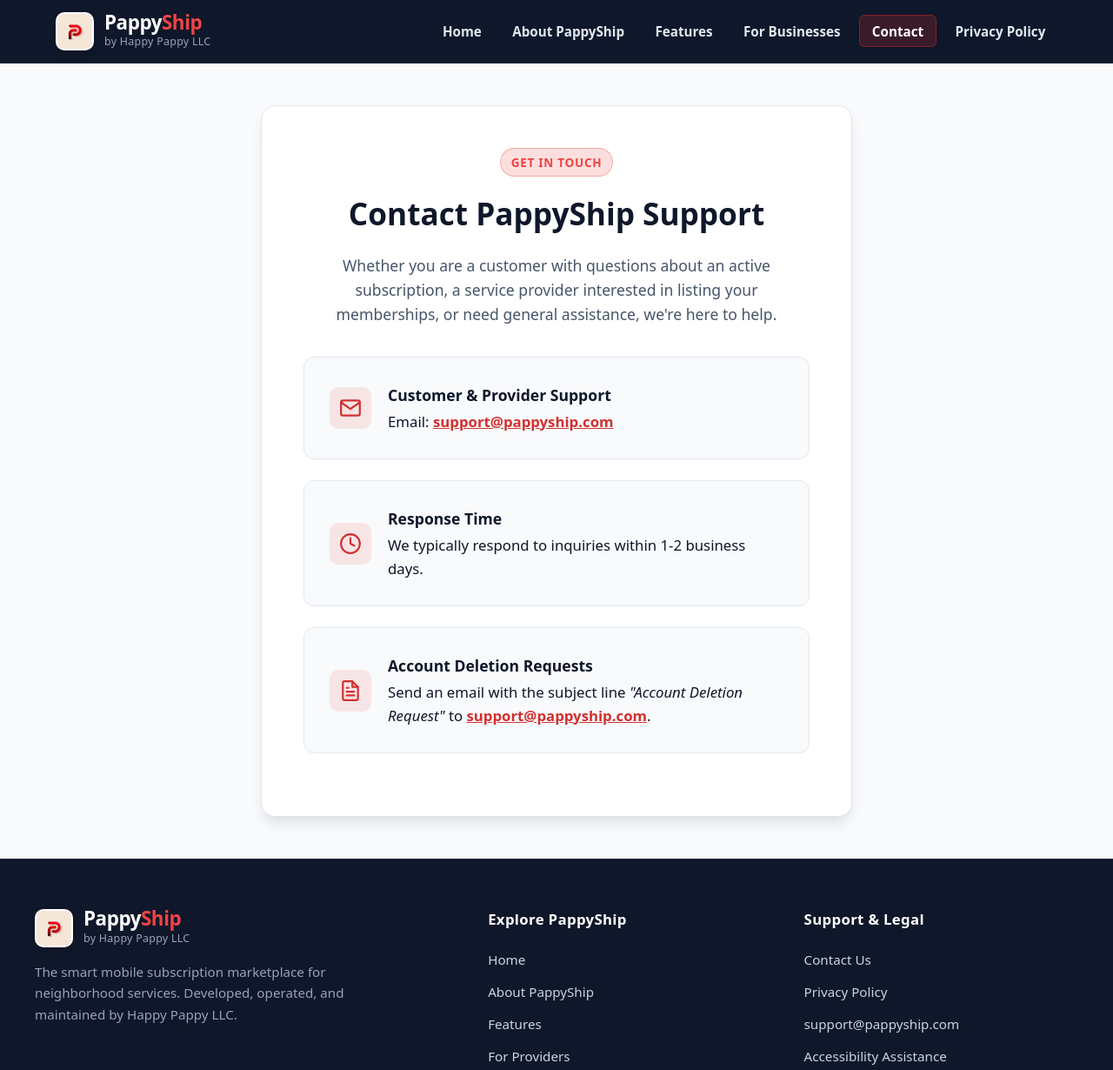
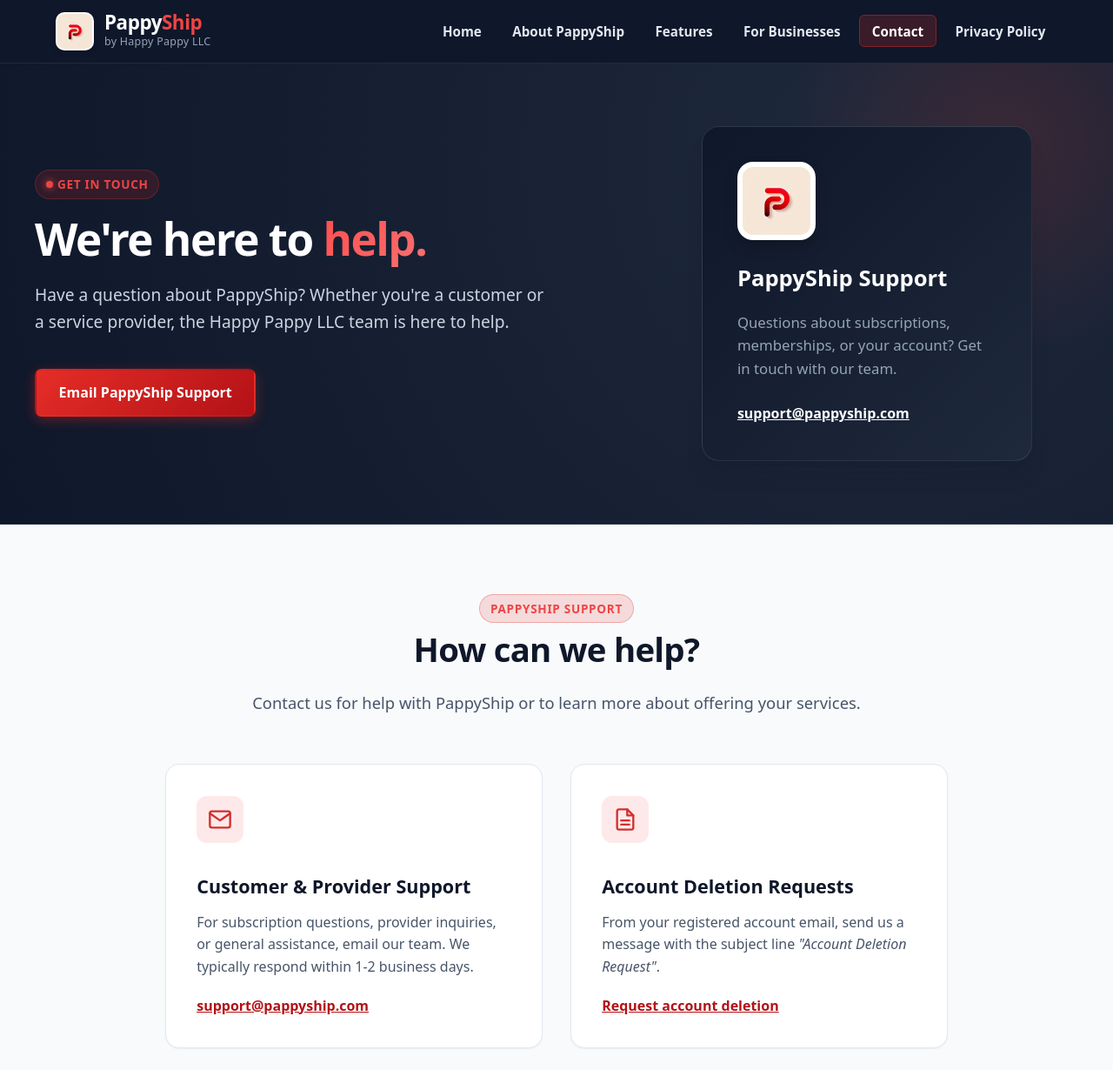
Before and after one commit to WaliHassanKhan/happypappyllc, a plain HTML site: page contact.html in a window 1280 px wide. Shown: the top 1230 px of the page at 87% size. Drawn offline with Linux system fonts and the light colour scheme.

Commit message:
contacts page updated

```diff
--- a/contact.html
+++ b/contact.html
@@ -39,54 +39,67 @@
 
   <!-- Main Content -->
   <main id="main-content" tabindex="-1">
-    <section id="contact" aria-labelledby="contact-heading">
-      <span class="badge badge-red" style="display: block; width: fit-content; margin: 0 auto 1em;">Get In Touch</span>
-      <h2 id="contact-heading">Contact PappyShip Support</h2>
-      <p>
-        Whether you are a customer with questions about an active subscription,
-        a service provider interested in listing your memberships, or need general assistance,
-        we're here to help.
+    <section class="hero" aria-labelledby="contact-heading">
+      <div class="hero-container">
+        <div class="hero-content">
+          <span class="badge badge-red">
+            <span class="badge-dot" aria-hidden="true"></span>
+            Get In Touch
+          </span>
+          <h1 id="contact-heading" class="hero-title">We're here to <span class="highlight">help.</span></h1>
+          <p class="hero-subtitle">
+            Have a question about PappyShip? Whether you're a customer or a service provider,
+            the Happy Pappy LLC team is here to help.
           </p>
+          <div class="hero-actions">
+            <a href="mailto:support@pappyship.com" class="btn btn-primary">Email PappyShip Support</a>
+          </div>
+        </div>
+        <div class="hero-visual">
+          <div class="overview-card-display contact-brand-card">
+            <div class="logo-center">
+              <img src="assets/pappyship_logo_256.png" alt="" width="78" height="78">
+            </div>
+            <h2>PappyShip Support</h2>
+            <p>Questions about subscriptions, memberships, or your account? Get in touch with our team.</p>
+            <a href="mailto:support@pappyship.com">support@pappyship.com</a>
+          </div>
+        </div>
+      </div>
+    </section>
 
-      <div class="contact-card-box">
-        <div class="contact-card-icon" aria-hidden="true">
-          <svg width="26" height="26" viewBox="0 0 24 24" fill="none" stroke="currentColor" stroke-width="2" stroke-linecap="round" stroke-linejoin="round">
-            <path d="M4 4h16c1.1 0 2 .9 2 2v12c0 1.1-.9 2-2 2H4c-1.1 0-2-.9-2-2V6c0-1.1.9-2 2-2z"></path>
+    <section id="contact" class="section" aria-labelledby="support-heading">
+      <div class="section-container">
+        <div class="section-header">
+          <span class="badge badge-red">PappyShip Support</span>
+          <h2 id="support-heading">How can we help?</h2>
+          <p>Contact us for help with PappyShip or to learn more about offering your services.</p>
+        </div>
+        <div class="contact-cards">
+          <article class="card">
+            <div class="card-icon" aria-hidden="true">
+              <svg viewBox="0 0 24 24" fill="none" stroke="currentColor" stroke-width="2" stroke-linecap="round" stroke-linejoin="round">
+                <rect x="2" y="4" width="20" height="16" rx="2"></rect>
                 <polyline points="22,6 12,13 2,6"></polyline>
               </svg>
             </div>
-        <div class="contact-card-info">
-          <h4>Customer & Provider Support</h4>
-          <p>Email: <a href="mailto:support@pappyship.com">support@pappyship.com</a></p>
-        </div>
-      </div>
-
-      <div class="contact-card-box">
-        <div class="contact-card-icon" aria-hidden="true">
-          <svg width="26" height="26" viewBox="0 0 24 24" fill="none" stroke="currentColor" stroke-width="2" stroke-linecap="round" stroke-linejoin="round">
-            <circle cx="12" cy="12" r="10"></circle>
-            <polyline points="12 6 12 12 16 14"></polyline>
-          </svg>
-        </div>
-        <div class="contact-card-info">
-          <h4>Response Time</h4>
-          <p>We typically respond to inquiries within 1-2 business days.</p>
-        </div>
-      </div>
-
-      <div class="contact-card-box">
-        <div class="contact-card-icon" aria-hidden="true">
-          <svg width="26" height="26" viewBox="0 0 24 24" fill="none" stroke="currentColor" stroke-width="2" stroke-linecap="round" stroke-linejoin="round">
+            <h3>Customer &amp; Provider Support</h3>
+            <p>For subscription questions, provider inquiries, or general assistance, email our team. We typically respond within 1-2 business days.</p>
+            <a class="contact-card-link" href="mailto:support@pappyship.com">support@pappyship.com</a>
+          </article>
+          <article class="card">
+            <div class="card-icon" aria-hidden="true">
+              <svg viewBox="0 0 24 24" fill="none" stroke="currentColor" stroke-width="2" stroke-linecap="round" stroke-linejoin="round">
                 <path d="M14 2H6a2 2 0 0 0-2 2v16a2 2 0 0 0 2 2h12a2 2 0 0 0 2-2V8z"></path>
                 <polyline points="14 2 14 8 20 8"></polyline>
                 <line x1="16" y1="13" x2="8" y2="13"></line>
                 <line x1="16" y1="17" x2="8" y2="17"></line>
-            <polyline points="10 9 9 9 8 9"></polyline>
               </svg>
             </div>
-        <div class="contact-card-info">
-          <h4>Account Deletion Requests</h4>
-          <p>Send an email with the subject line <em>"Account Deletion Request"</em> to <a href="mailto:support@pappyship.com">support@pappyship.com</a>.</p>
+            <h3>Account Deletion Requests</h3>
+            <p>From your registered account email, send us a message with the subject line <em>"Account Deletion Request"</em>.</p>
+            <a class="contact-card-link" href="mailto:support@pappyship.com?subject=Account%20Deletion%20Request">Request account deletion</a>
+          </article>
         </div>
       </div>
     </section>
--- a/style.css
+++ b/style.css
@@ -831,72 +831,43 @@ nav ul li a[aria-current="page"] {
    Contact Page
    ========================================================================== */
 
-#contact {
-  max-width: 680px;
-  margin: 3em auto;
-  background-color: #ffffff;
-  padding: 3em;
-  border-radius: 16px;
-  box-shadow: var(--shadow-lg);
-  border: 1px solid var(--border-color);
+.contact-brand-card {
+  width: 100%;
+  max-width: 380px;
+  text-align: left;
 }
 
-#contact h2 {
-  text-align: center;
-  color: var(--brand-navy);
-  font-size: 2.2em;
-  margin: 0 0 0.5em 0;
+.contact-brand-card h2 {
+  margin: 0 0 0.4em;
+  font-size: 1.6em;
 }
 
-#contact > p {
-  text-align: center;
-  color: var(--text-secondary);
-  font-size: 1.1em;
-  margin-bottom: 2em;
+.contact-brand-card a,
+.contact-card-link {
+  font-weight: 700;
+  overflow-wrap: anywhere;
 }
 
-.contact-card-box {
-  background: var(--bg-page);
-  border: 1px solid var(--border-color);
-  border-radius: 12px;
-  padding: 1.8em;
-  display: flex;
-  align-items: center;
-  gap: 1.2em;
-  margin-bottom: 1.5em;
+.contact-brand-card a {
+  color: #ffffff;
 }
 
-.contact-card-icon {
-  width: 48px;
-  height: 48px;
-  border-radius: 10px;
-  background: rgba(229, 45, 39, 0.1);
-  color: var(--brand-red);
-  display: flex;
-  align-items: center;
-  justify-content: center;
-  flex-shrink: 0;
+.contact-cards {
+  max-width: 900px;
+  margin: 0 auto;
+  display: grid;
+  grid-template-columns: repeat(auto-fit, minmax(min(100%, 300px), 1fr));
+  gap: 2em;
 }
 
-.contact-card-info h4 {
-  margin: 0 0 0.2em 0;
-  font-size: 1.1em;
-  color: var(--brand-navy);
+.contact-card-link {
+  display: inline-block;
+  margin-top: 1.2em;
+  color: #b31217;
 }
 
-.contact-card-info p {
-  margin: 0;
-  font-size: 1.05em;
-}
-
-.contact-card-info a {
-  color: var(--brand-red);
-  font-weight: 600;
-  text-decoration: underline;
-}
-
-.contact-card-info a:hover {
-  color: #b31217;
+.contact-card-link:hover {
+  color: var(--brand-navy);
 }
 
 /* ==========================================================================
@@ -1115,8 +1086,7 @@ footer {
     padding: 3.5em 1em;
   }
 
-  #privacy-policy,
-  #contact {
+  #privacy-policy {
     padding: 1.8em 1.2em;
     margin: 1.5em auto;
   }
```
Lines whose indentation alone changed are shown as unchanged.
